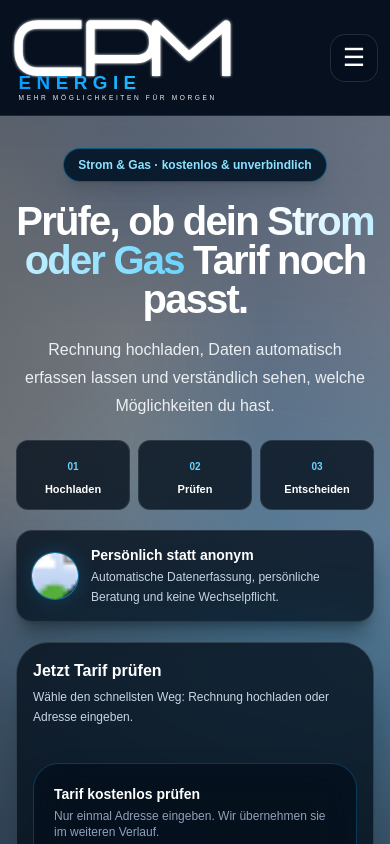
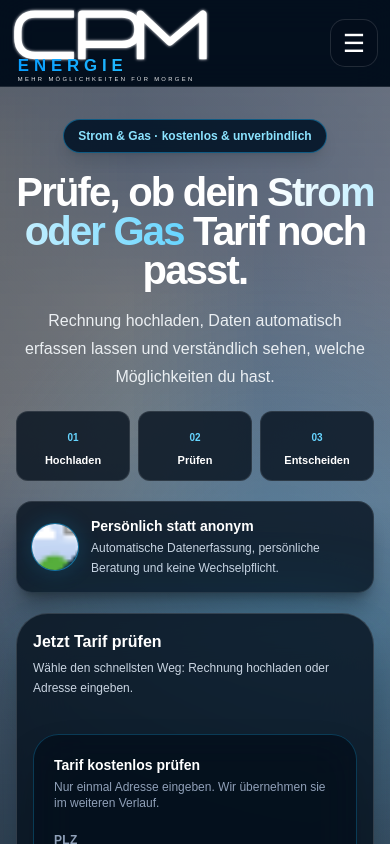
Before and after one commit to svt8f46zcd-stack/cpm-energie-website, a Next.js app: page / in a window 390 px wide. Shown: the top 844 px of the page. Built offline with nearby package versions, Linux system fonts and the light colour scheme.

Commit message:
Polish responsive header logo integration and remove logo box

```diff
--- a/app/globals.css
+++ b/app/globals.css
@@ -32,16 +32,16 @@ img, svg, video { max-width: 100%; }
 .glass { background: rgba(11,27,48,.72); border: 1px solid var(--border); backdrop-filter: blur(16px); }
 .gradient-text { background: linear-gradient(90deg,#fff,#66d5ff); -webkit-background-clip:text; background-clip:text; color:transparent; }
 
-/* Header: das vollständige 2:1 CPM Energie Motiv bleibt sichtbar und wird nicht beschnitten. */
+/* Clean, transparent CPM header. The logo artwork contains no rectangular background. */
 .site-header {
   position: sticky;
   top: 0;
   z-index: 50;
   width: 100%;
   max-width: 100vw;
-  overflow: hidden;
+  overflow: visible;
   border-bottom: 1px solid rgba(255,255,255,.10);
-  background: #06101f;
+  background: rgba(4,15,30,.94);
   backdrop-filter: blur(18px);
 }
 .site-header-inner {
@@ -52,20 +52,19 @@ img, svg, video { max-width: 100%; }
   gap: 24px;
 }
 .site-header-logo {
-  display: block;
-  flex: 0 1 300px;
-  width: 300px;
-  aspect-ratio: 2 / 1;
+  display: flex;
+  flex: 0 1 260px;
+  width: 260px;
+  height: 118px;
   min-width: 0;
-  overflow: hidden;
-  border-radius: 12px;
+  align-items: center;
   line-height: 0;
-  background: #06101f;
+  background: transparent;
 }
 .site-header-logo img {
   display: block;
   width: 100%;
-  height: 100%;
+  height: auto;
   max-width: none;
   object-fit: contain;
   object-position: center;
@@ -155,13 +154,13 @@ img, svg, video { max-width: 100%; }
 }
 @media (min-width: 768px) { .container { width: min(1120px, calc(100% - 64px)); } }
 @media (max-width: 1023px) and (min-width: 768px) {
-  .site-header-logo { flex-basis: 260px; width: 260px; }
+  .site-header-logo { flex-basis: 230px; width: 230px; height: 104px; }
   .site-header-nav { gap: 16px; }
   .site-header-nav > a:not(.site-header-cta) { font-size: .82rem; }
 }
 @media (max-width: 767px) {
   .site-header-inner { min-height: 82px; width: calc(100% - 24px); max-width: 620px; gap: 12px; }
-  .site-header-logo { flex: 0 1 230px; width: min(230px, 67vw); aspect-ratio: 2 / 1; border-radius: 9px; }
+  .site-header-logo { flex: 0 1 205px; width: min(205px, 63vw); height: 94px; }
   .site-header-nav { display: none; }
   .site-header-menu { display: inline-flex; align-items: center; justify-content: center; }
   .site-header-mobile-nav { display: flex; flex-direction: column; gap: 16px; width: calc(100% - 24px); max-width: 620px; padding: 18px 0 22px; border-top: 1px solid rgba(255,255,255,.10); }
@@ -177,7 +176,7 @@ img, svg, video { max-width: 100%; }
 }
 @media (max-width: 480px) {
   .site-header-inner { min-height: 76px; }
-  .site-header-logo { width: min(205px, 63vw); }
+  .site-header-logo { width: min(190px, 60vw); height: 86px; }
   .site-header-menu { width: 48px; height: 48px; }
   .container { width: calc(100% - 24px); }
 }
```
